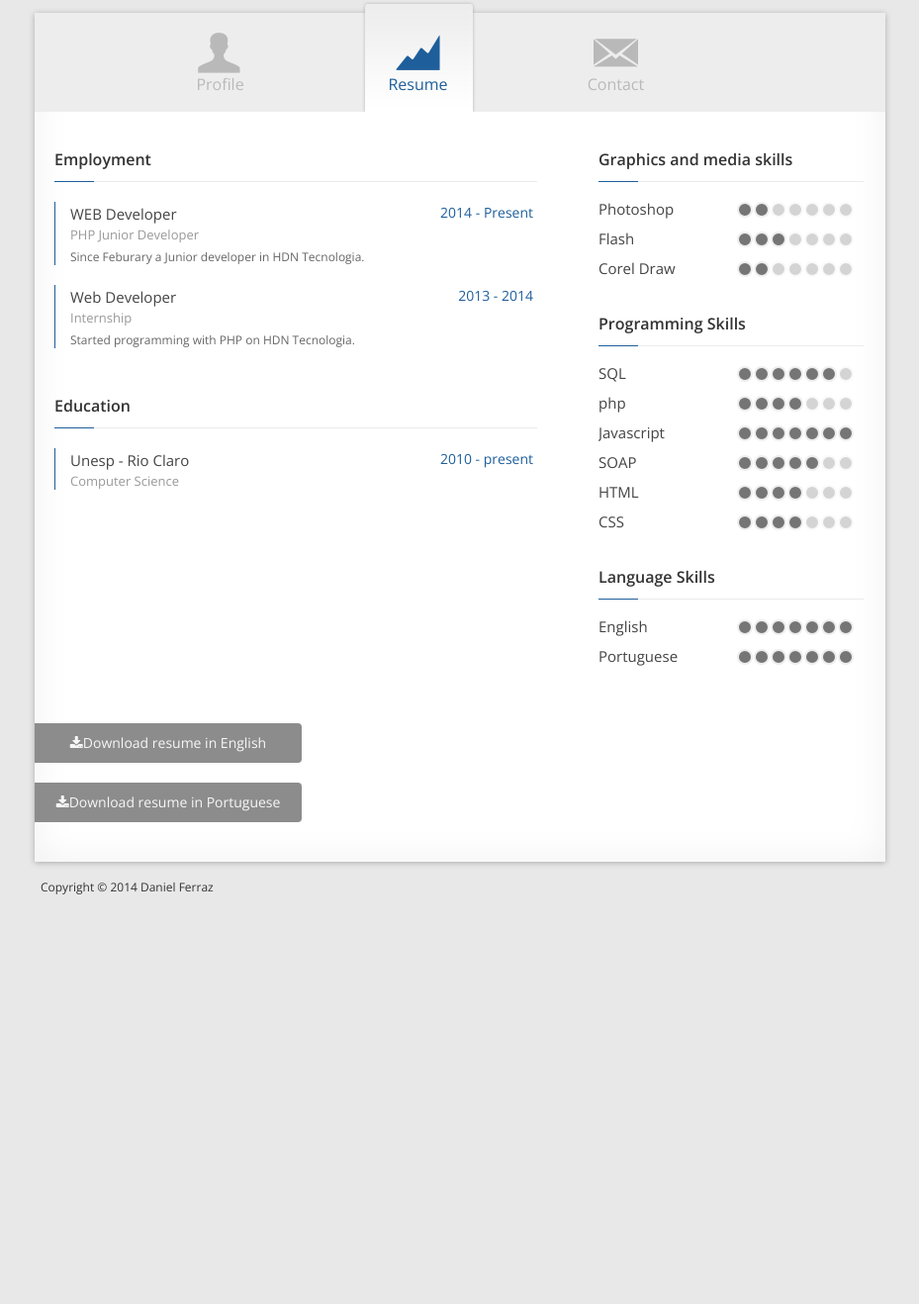
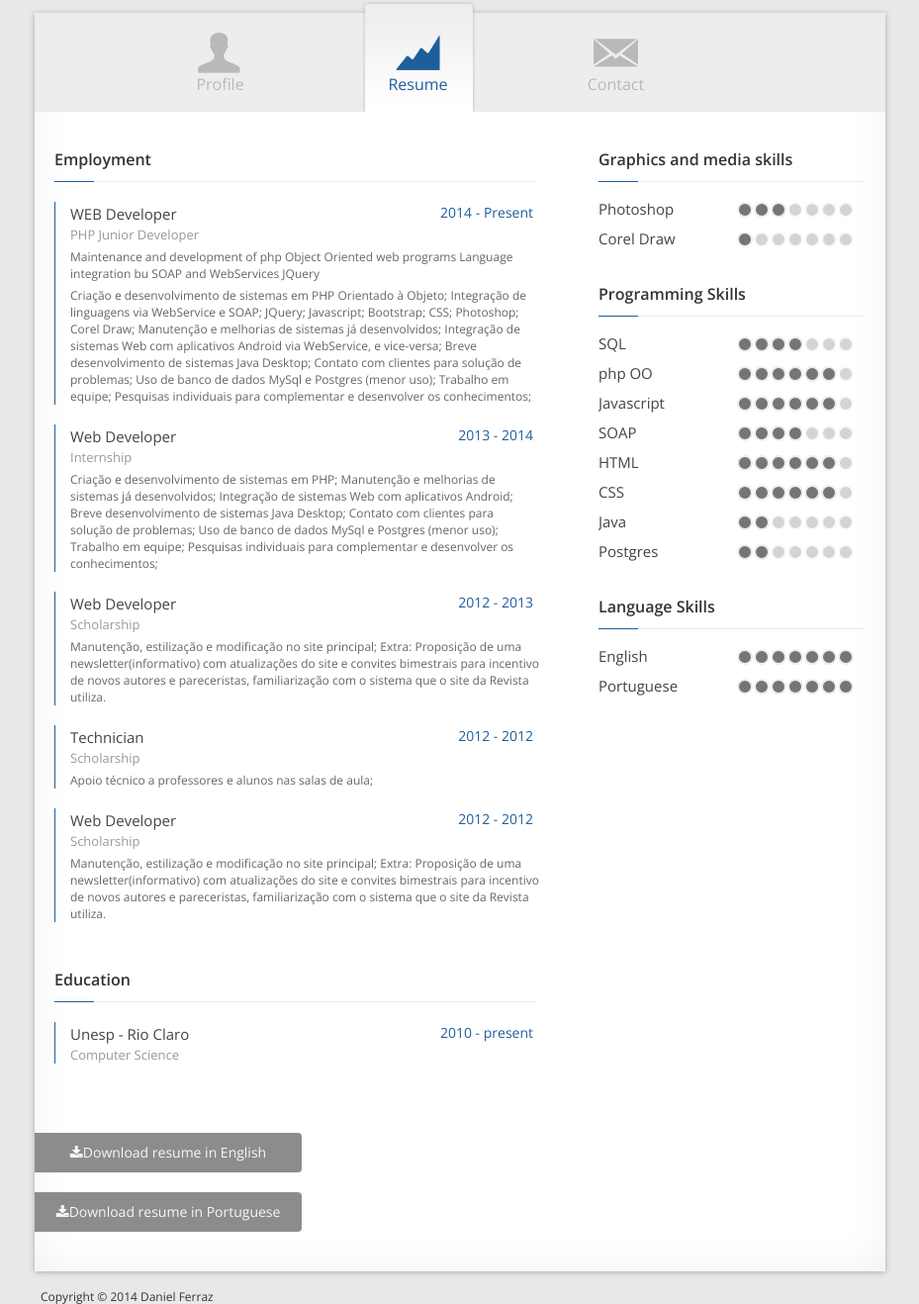
Before and after one commit to dcoferraz/vcard, a PHP site: page / in a window 1280 px wide, after a click that opens the changed part. Shown: the part 97-1415 px from the top of the page at 99% size, without its empty margins (175-1104 px from the left). Before the commit the page ends 1001 px from the top, so only its background shows below. Run offline with PHP 8.4, Linux system fonts and the light colour scheme; some libraries are stand-ins or nearby versions.

Commit message:
Detalhes e Capacitações
Atualizado os dados com meu CV

```diff
--- a/index.php
+++ b/index.php
@@ -105,19 +105,57 @@
                         <h3 class="main-heading">Employment</h3>
                         <ul class="timeline">
                             <li>
-
                                 <div class="timelineUnit">
                                     <h4>WEB Developer<span class="timelineDate">2014 - Present</span></h4>
                                     <h5>PHP Junior Developer</h5>
-                                    <p>Since Feburary a Junior developer in HDN Tecnologia.</p>
+                                    <p> Maintenance and development of php Object Oriented web programs
+                                    	Language integration bu SOAP and WebServices
+                                    	JQuery</p>
+                                    <p>Cria&ccedil;&atilde;o e desenvolvimento de sistemas em PHP Orientado &agrave; Objeto;
+										Integra&ccedil;&atilde;o de linguagens via WebService e SOAP; JQuery; Javascript; Bootstrap; CSS;
+										Photoshop; Corel Draw; Manuten&ccedil;&atilde;o e melhorias de sistemas j&aacute; desenvolvidos; Integra&ccedil;&atilde;o de
+										sistemas Web com aplicativos Android via WebService, e vice-versa; Breve desenvolvimento de
+										sistemas Java Desktop; Contato com clientes para solu&ccedil;&atilde;o de problemas; Uso de banco de
+										dados MySql e Postgres (menor uso); Trabalho em equipe; Pesquisas individuais para
+										complementar e desenvolver os conhecimentos;</p>
                                 </div>
                             </li>
                             <li>
-
                                 <div class="timelineUnit">
                                     <h4>Web Developer<span class="timelineDate">2013 - 2014</span></h4>
                                     <h5>Internship</h5>
-                                    <p>Started programming with PHP on HDN Tecnologia.</p>
+                                    <p>Cria&ccedil;&atilde;o e desenvolvimento de sistemas em PHP; Manuten&ccedil;&atilde;o e melhorias
+										de sistemas j&aacute; desenvolvidos; Integra&ccedil;&atilde;o de sistemas Web com aplicativos Android; Breve
+										desenvolvimento de sistemas Java Desktop; Contato com clientes para solu&ccedil;&atilde;o de problemas;
+										Uso de banco de dados MySql e Postgres (menor uso); Trabalho em equipe; Pesquisas individuais
+										para complementar e desenvolver os conhecimentos;</p>
+                                </div>
+                            </li>
+                            <li>
+                                <div class="timelineUnit">
+                                    <h4>Web Developer<span class="timelineDate">2012 - 2013</span></h4>
+                                    <h5>Scholarship</h5>
+                                    <p>Manuten&ccedil;&atilde;o, estiliza&ccedil;&atilde;o e modifica&ccedil;&atilde;o no site principal;
+										Extra: Proposi&ccedil;&atilde;o de uma newsletter(informativo) com atualiza&ccedil;&otilde;es do site e convites
+										bimestrais para incentivo de novos autores e pareceristas, familiariza&ccedil;&atilde;o com o sistema que o
+										site da Revista utiliza.</p>
+                                </div>
+                            </li>
+                            <li>
+                                <div class="timelineUnit">
+                                    <h4>Technician<span class="timelineDate">2012 - 2012</span></h4>
+                                    <h5>Scholarship</h5>
+                                    <p>Apoio t&eacute;cnico a professores e alunos nas salas de aula;</p>
+                                </div>
+                            </li>
+                            <li>
+                                <div class="timelineUnit">
+                                    <h4>Web Developer<span class="timelineDate">2012 - 2012</span></h4>
+                                    <h5>Scholarship</h5>
+                                    <p>Manuten&ccedil;&atilde;o, estiliza&ccedil;&atilde;o e modifica&ccedil;&atilde;o no site principal;
+										Extra: Proposi&ccedil;&atilde;o de uma newsletter(informativo) com atualiza&ccedil;&otilde;es do site e convites
+										bimestrais para incentivo de novos autores e pareceristas, familiariza&ccedil;&atilde;o com o sistema que o
+										site da Revista utiliza.</p>
                                 </div>
                             </li>
                             <div class="clear"></div>
@@ -144,16 +182,12 @@
                         <ul class="skills">
                             <li>
                                 <h4>Photoshop</h4>
-                                <div class="rating" data-rat="2"></div>
+                                <div class="rating" data-rat="3"></div>
 
                             </li>
                             <li>
-                                <h4>Flash</h4>
-                                <div class="rating" data-rat="3"></div>
-                            </li>
-                            <li>
                                 <h4>Corel Draw</h4>
-                                <div class="rating" data-rat="2"></div>
+                                <div class="rating" data-rat="1"></div>
                             </li>
                         </ul>
 
@@ -161,27 +195,35 @@
                         <ul class="skills">
                             <li>
                                 <h4>SQL</h4>
+                                <div class="rating" data-rat="4"></div>
+                            </li>
+                            <li>
+                                <h4>php OO</h4>
                                 <div class="rating" data-rat="6"></div>
                             </li>
                             <li>
-                                <h4>php</h4>
+                                <h4>Javascript</h4>
+                                <div class="rating" data-rat="6"></div>
+                            </li>
+                            <li>
+                                <h4>SOAP</h4>
                                 <div class="rating" data-rat="4"></div>
                             </li>
                             <li>
-                                <h4>Javascript</h4>
-                                <div class="rating" data-rat="7"></div>
-                            </li>
-                            <li>
-                                <h4>SOAP</h4>
-                                <div class="rating" data-rat="5"></div>
-                            </li>
-                            <li>
                                 <h4>HTML</h4>
-                                <div class="rating" data-rat="4"></div>
+                                <div class="rating" data-rat="6"></div>
                             </li>
                             <li>
                                 <h4>CSS</h4>
-                                <div class="rating" data-rat="4"></div>
+                                <div class="rating" data-rat="6"></div>
+                            </li>
+                            <li>
+                                <h4>Java</h4>
+                                <div class="rating" data-rat="2"></div>
+                            </li>
+                            <li>
+                                <h4>Postgres</h4>
+                                <div class="rating" data-rat="2"></div>
                             </li>
                         </ul>
 
```
